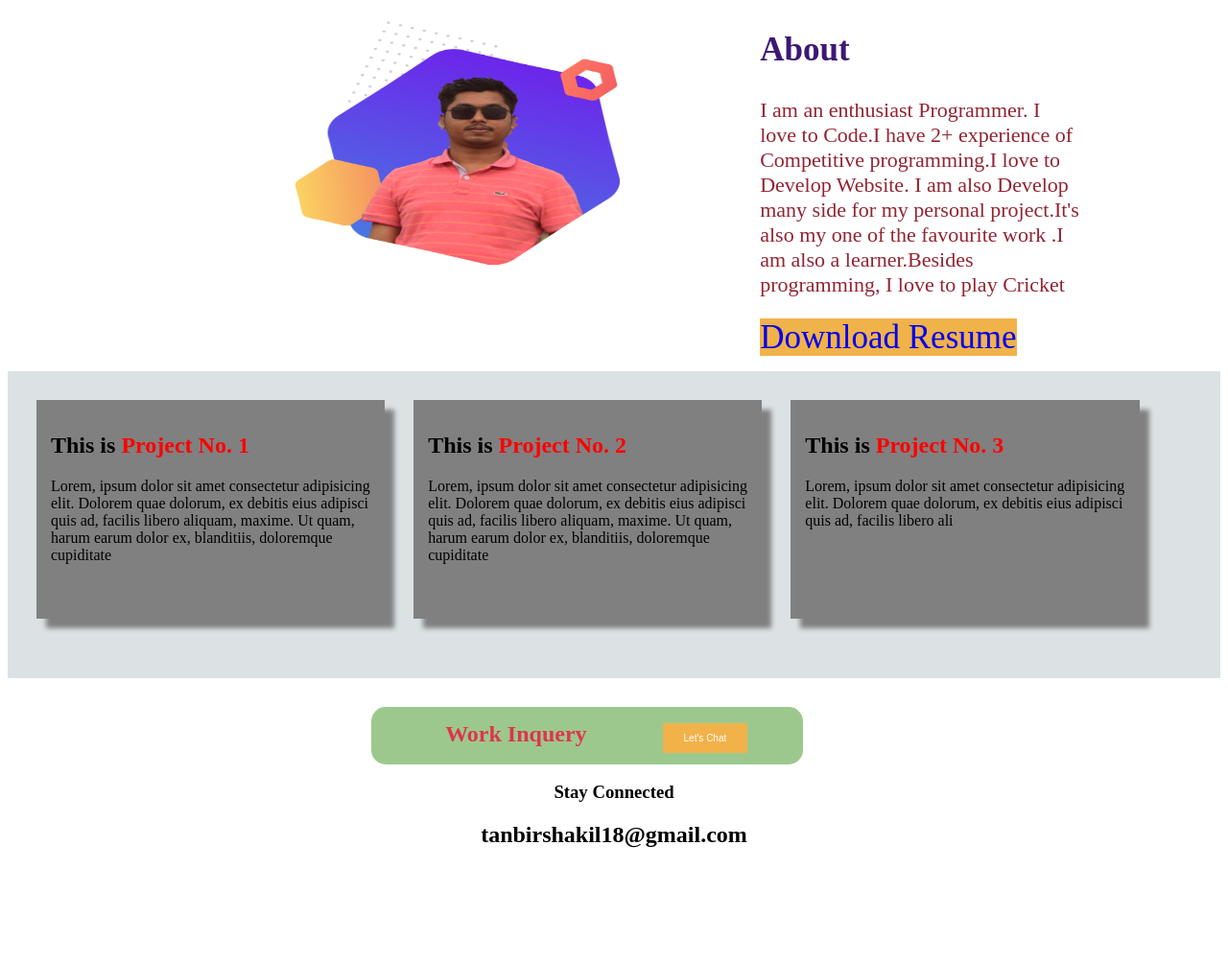
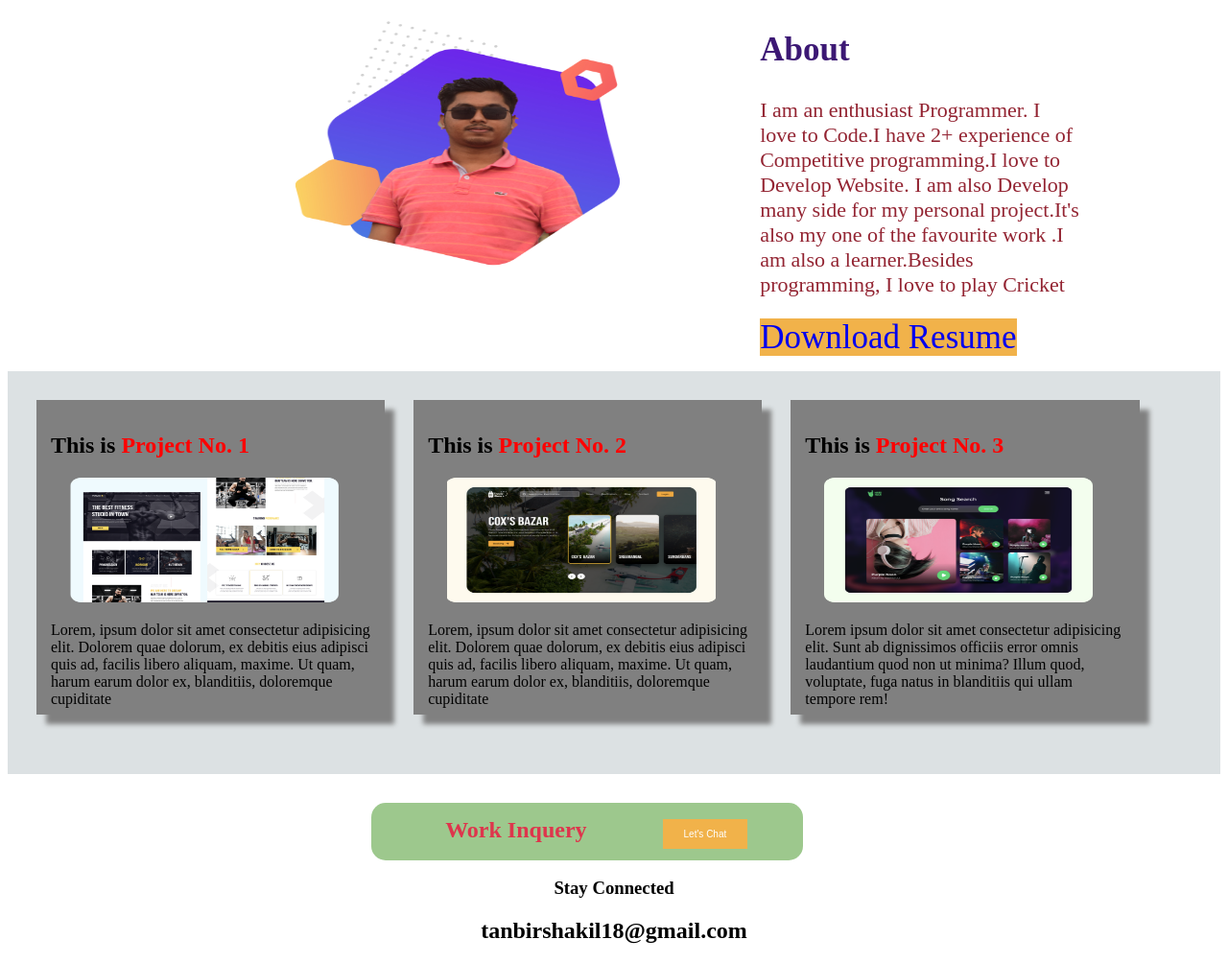
Before and after one commit to Tanvir-Sakil/Portfolio-project, a plain HTML site: page index.html in a window 1280 px wide. Shown: the part 607-1611 px from the top of the page at 96% size. Before the commit the page ends 1511 px from the top, so only its background shows below. Drawn offline with Linux system fonts and the light colour scheme.

Commit message:
first commit

```diff
--- a/index.html
+++ b/index.html
@@ -43,18 +43,18 @@
         	<section id="single-section" class="experience-area">
         	<div class="second-section">
         	 <h1>This is <span id="My">Project No. 1</span></h1>
-
+             <img src="images/image 4.png" alt="">
         	 <p>Lorem, ipsum dolor sit amet consectetur adipisicing elit. Dolorem quae dolorum, ex debitis eius adipisci quis ad, facilis libero aliquam, maxime. Ut quam, harum earum dolor ex, blanditiis, doloremque cupiditate </p>
         	</div>
         	<div class="second-section">
         	 <h1>This is <span id="My">Project No. 2</span></h1>
-
+        	 <img src="images/image 5.png" alt="">
         	 <p>Lorem, ipsum dolor sit amet consectetur adipisicing elit. Dolorem quae dolorum, ex debitis eius adipisci quis ad, facilis libero aliquam, maxime. Ut quam, harum earum dolor ex, blanditiis, doloremque cupiditate </p>
         	</div>
         	<div class="second-section">
         	 <h1>This is <span id="My">Project No. 3</span></h1>
-
-        	 <p>Lorem, ipsum dolor sit amet consectetur adipisicing elit. Dolorem quae dolorum, ex debitis eius adipisci quis ad, facilis libero ali</p>
+        	 <img src="images/image 8.png" alt="">
+        	 <p>Lorem ipsum dolor sit amet consectetur adipisicing elit. Sunt ab dignissimos officiis error omnis laudantium quod non ut minima? Illum quod, voluptate, fuga natus in blanditiis qui ullam tempore rem!</p>
         	</div>
         </section>
         	<section class="My-box1">
--- a/style.css
+++ b/style.css
@@ -84,16 +84,22 @@
 .experience-area
 {
     margin-top: 25px;
-    height: 290px;
+    height: 390px;
     padding:15px;
     background-color: #DCE1E3;
     clear:both;
+}
+.second-section img
+{
+    margin-left: 20px;
+     height: 130px;
+     width: 280px;
 }
 .second-section
 {
     background-color: gray;
     width:27%;
-    height: 198px;
+    height:298px;
     float: left;
     margin:15px;
     padding:15px;
```
Also changed, not shown: images/image 4.png (added), images/image 5.png (added), images/image 8.png (added).
